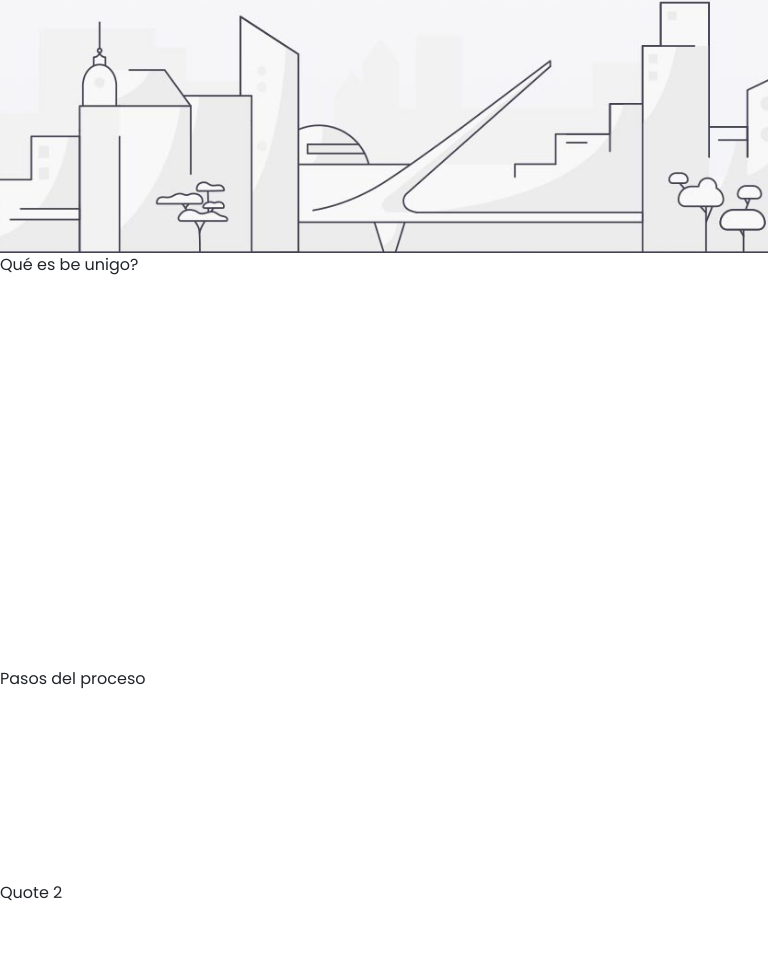
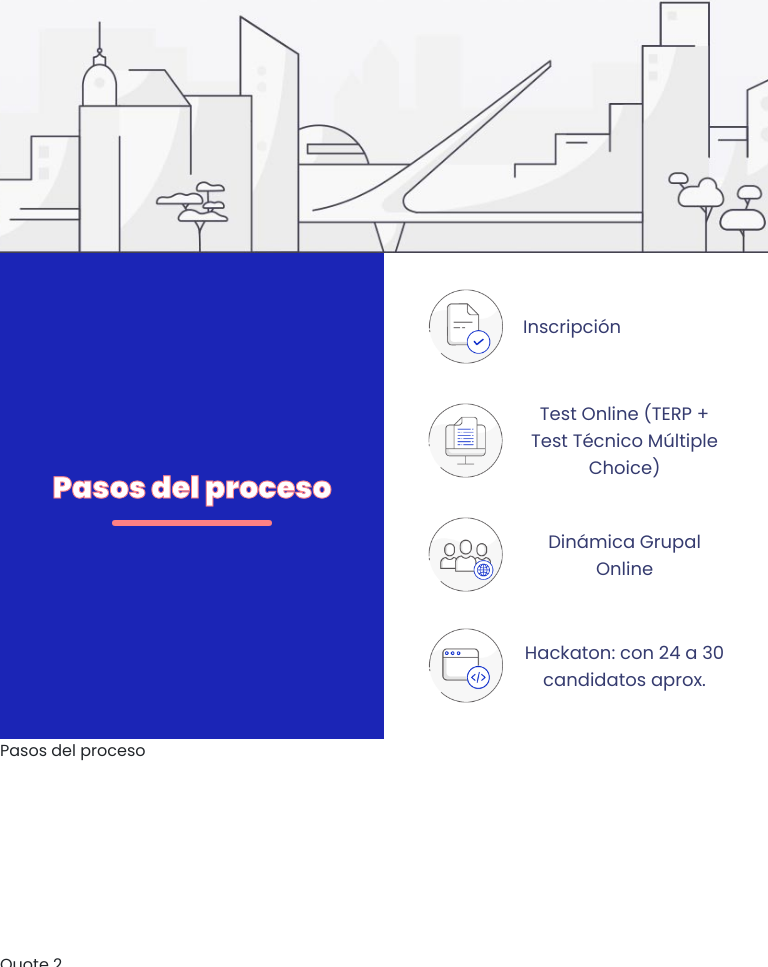
Before and after one commit to matiasdimuro/be-iunigo, a plain HTML site: page index.html in a window 768 px wide. Shown: the part 1519-2486 px from the top of the page. Drawn offline with nearby package versions, Linux system fonts and the light colour scheme.

Commit message:
Add: Pasos del Proceso Section (RWD)

```diff
--- a/css/index.css
+++ b/css/index.css
@@ -38,6 +38,7 @@
     padding: 0;
     box-sizing: border-box;
     font-family: 'Poppins', sans-serif;
+    list-style: none;
 }
 body {
     position: relative;
@@ -127,22 +128,12 @@ main {
 /* ********************************* */
 /* QUIENES SOMOS */
 
-#QuienesSomos .QuienesSomos_Headings, #QuienesSomos .QuienesSomos_Description {
-    height: calc(50dvh + 86px);
-}
 
 #QuienesSomos .QuienesSomos_Headings {
-    display: flex;
     flex-direction: column;
     justify-content: center;
     padding-left: 30px;
     padding-right: 30px;
-    background-color: var(--color-primary);
-    color: var(--light);
-    font-size: var(--size-heading-xl);
-    font-weight: bold;
-    -webkit-text-stroke-width: 1px;
-    -webkit-text-stroke-color: var(--color-secondary);
 }
 
 #QuienesSomos .QuienesSomos_Headings > :nth-child(2) {
@@ -190,6 +181,57 @@ main {
     color: var(--color-primary);
 }
 
+/* ********************************* */
+/* QUE ES */
+
+.QueEs_Heading {
+    justify-content: center;
+    align-items: center;
+    height: fit-content;
+}
+
+.QueEs_Heading p {
+    position: relative;
+}
+
+.QueEs_Heading p::after {
+    content: "";
+    position: absolute;
+    bottom: -30px;
+    left: 50%;
+    transform: translateX(-50%);
+    height: 6px;
+    width: 200px;
+    border-radius: 500px;
+    background-color: var(--color-secondary);
+}
+
+.QueEs_Items ul {
+    height: 100%;
+    display: flex;
+    flex-direction: column;
+    justify-content: space-evenly;
+}
+
+.QueEs_Items ul li {
+    display: flex;
+    align-items: center;
+    padding-right: 30px;
+}
+
+.QueEs_Items ul li p {
+    margin-bottom: 0;
+    font-weight: 400;
+    font-size: 28px;
+    color: var(--color-primary-dark-1);
+}
+
+.QueEs_Items img {
+    width: 95px;
+    height: 95px;
+    margin-right: 20px;
+}
+
 /* **************************************************************** */
 /*  HANDLE RESPONSIVE SIZES */
 /* **************************************************************** */
@@ -231,6 +273,21 @@ main {
         left: 50%;
         transform: translateX(-50%);
     }
+    .QueEs_Heading {
+        font-size: var(--size-heading-md) !important;
+    }
+    .QueEs_Items img {
+        width: 75px;
+        height: 75px;
+    }
+    .QueEs_Items ul li p {
+        font-size: var(--size-text-xl);
+    }
+    .QueEs_Heading p::after {
+        bottom: -15px;
+        transform: translateX(-50%);
+        width: 160px;
+    }
 }
 
 /* < MD */
@@ -255,6 +312,19 @@ main {
     }
     #Quote1 p br:nth-child(3) {
         display: none;
+    }
+    .QueEs_Items img {
+        width: 75px;
+        height: 75px;
+    }
+    .QueEs_Items ul li p {
+        text-align: center;
+        font-size: var(--size-text-xl);
+    }
+    .QueEs_Heading p::after {
+        bottom: -15px;
+        transform: translateX(-50%);
+        width: 160px;
     }
 }
 
@@ -297,6 +367,20 @@ main {
 /* REUSABILITY CLASSES */
 /* ======================== */
 
+.Mosaic {
+    height: calc(50dvh + 86px);
+}
+
+.MosaicHeadings {
+    display: flex;
+    background-color: var(--color-primary);
+    color: var(--light);
+    font-size: var(--size-heading-xl);
+    font-weight: bold;
+    -webkit-text-stroke-width: 1px;
+    -webkit-text-stroke-color: var(--color-secondary);
+}
+
 .HorizontalBar {
     width: 154px;
     height: 7px;
--- a/index.html
+++ b/index.html
@@ -87,12 +87,12 @@
     <section id="QuienesSomos">
       <div class="container-fluid">
         <div class="row">
-          <div class="QuienesSomos_Headings col-12 col-md-6">
+          <div class="Mosaic MosaicHeadings QuienesSomos_Headings col-12 col-md-6">
             <p>¿Quiénes somos?</p>
             <p>¿Qué hacemos?</p>
             <p>¿Cómo vivimos?</p>
           </div>
-          <div class="QuienesSomos_Description col-12 col-md-6 text-center">
+          <div class="Mosaic QuienesSomos_Description col-12 col-md-6 text-center">
             <p>
               Somos la <span class="TextStrong">nueva</span> startup de seguros, una <span class="TextStrong">insuretech</span> de rápido crecimiento. Somos un equipo de profesionales muuuy diferentes.
             </p>
@@ -123,8 +123,36 @@
       </div>
     </section>
 
-    <section id="QueEs" style="height: 500px;">
-        Qué es be unigo?
+    <section id="QueEs">
+      <div class="container-fluid">
+        <div class="row">
+          <div class="Mosaic MosaicHeadings QueEs_Heading col-12 col-md-6">
+            <p>
+              Pasos del proceso
+            </p>
+          </div>
+          <div class="Mosaic QueEs_Items col-12 col-md-6">
+            <ul>
+              <li>
+                <img src="./images/inscripcion.png" alt="Logo Inscripcion">
+                <p>Inscripción</p>
+              </li>
+              <li>
+                <img src="./images/test-online.png" alt="Logo Test Online">
+                <p>Test Online (TERP + Test Técnico Múltiple Choice)</p>
+              </li>
+              <li>
+                <img src="./images/dinamica-grupal.png" alt="Logo Dinamica Grupal">
+                <p>Dinámica Grupal Online</p>
+              </li>
+              <li>
+                <img src="./images/hackaton.png" alt="Logo Hackaton">
+                <p>Hackaton: con 24 a 30 candidatos aprox.</p>
+              </li>
+            </ul>
+          </div>
+        </div>
+      </div>
     </section>
 
     <section id="Pasos" style="height: 300px;">
```
Also changed, not shown: images/dinamica-grupal.png (added), images/hackaton.png (added), images/inscripcion.png (added), images/test-online.png (added).
